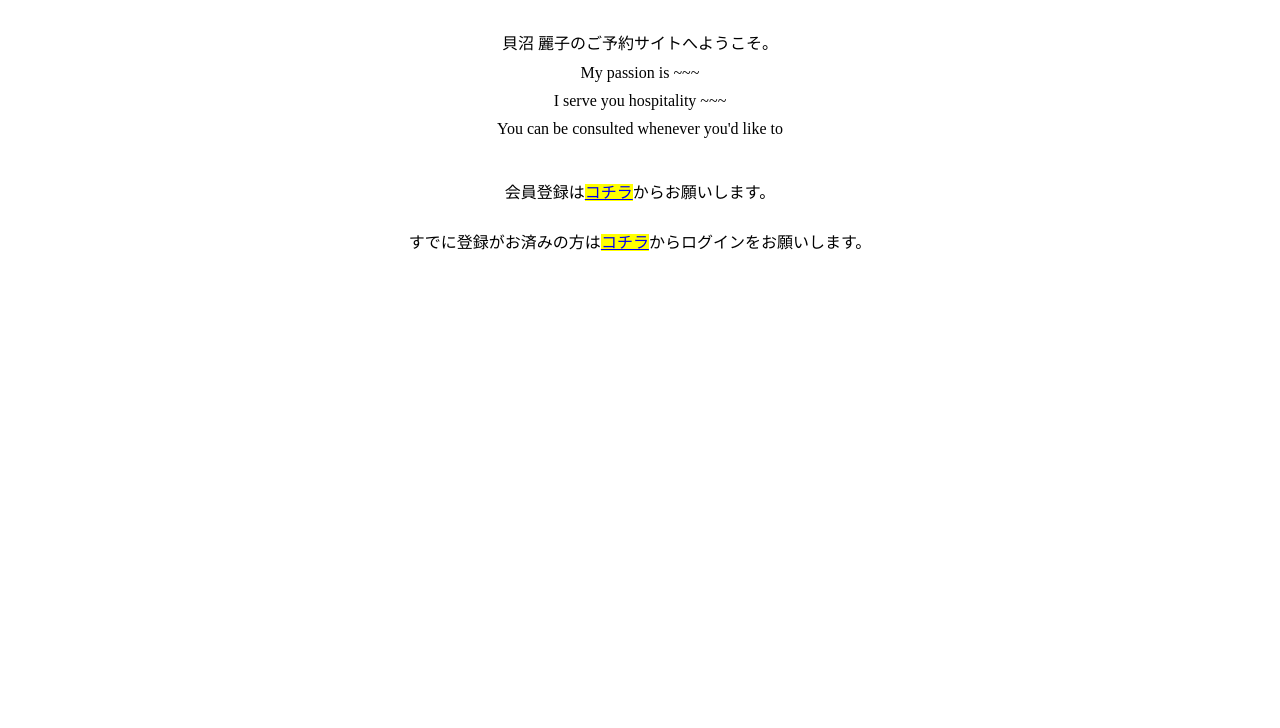
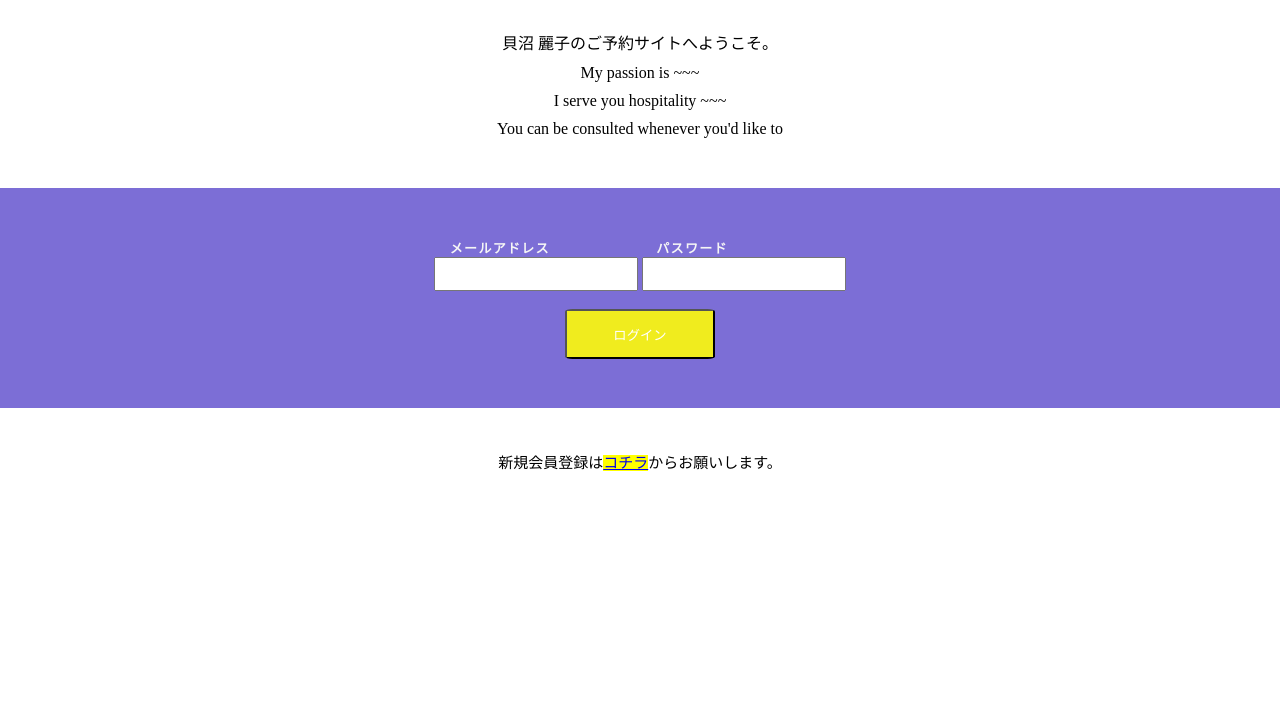
Before and after one commit to Parasiteneet/Reiko_reservation, a PHP site: page /register/index.php in a window 1280 px wide. Shown: the part 184-912 px from the top of the page. Run offline with PHP 8.4, Linux system fonts and the light colour scheme.

Commit message:
add login-page

```diff
--- a/css/style.css
+++ b/css/style.css
@@ -8,8 +8,7 @@ body {
   width: 100%;
 }
 
-
-
+/* index.php */
 .header-warapper {
   text-align: center;
   padding-top: 30px;
@@ -19,9 +18,60 @@ body {
   margin-top:10px;
 }
 
-.reserve-link {
+.login-container {
+  margin-top:50px;
+  height: 170px;
+  width: 100%;
+  background-color: rgb(124, 110, 214);
+  padding-top: 50px;
+  margin-left: auto;
+  margin-right: auto;
+  text-align: center;
+}
+
+.login-container label {
+  font-size: 13px;;
+  color:whitesmoke;
+  letter-spacing: 0.1em;
+  font-weight: bold;
+  padding-right: 8%;
+}
+
+
+
+
+#index-email {
+  height:30px;
+  width: 200px;
+  cursor: pointer;
+}
+
+#index-pin {
+  height:30px;
+  width: 200px;
+  cursor: pointer;
+}
+
+#index-login {
+  height: 50px;
+  width: 150px;
+  background: rgb(240, 236, 30);
+  border-radius: 5%;
+  cursor: pointer;
+  color:white;
+  display: block;
+  margin-left: auto;
+  margin-right: auto
+}
+
+.register-link {
   text-align: center;
   padding-top: 30px;
+  line-height: 50px;
+}
+
+.register-link p {
+  font-size: 15px;
 }
 
 #main-pic {
@@ -94,18 +144,10 @@ body {
 }
 
 
-.reserve-link {
-  line-height: 50px;
-  /*
-  height:100px;
-  width:500px;
-  border : 2px solid rgb(240, 144, 240); */
-
-}
-
 .back-color {
   background-color:yellow;
 }
+/* index.php */
 
 /* reserve.php */
 .requiredText {
--- a/register/index.php
+++ b/register/index.php
@@ -26,9 +26,23 @@ require('../app/dbconnect.php');
   </div>
 </header>
 <main>
-  <div class="reserve-link">
-    <p>会員登録は<span class="back-color"><a href="reserve.php">コチラ</a></span>からお願いします。</p>
-    <p>すでに登録がお済みの方は<span class="back-color"><a href="../login/login.php">コチラ</a></span>からログインをお願いします。</p>
+  <div class="login-container">
+    <form action="">
+      <label for="index-email" class="label1">メールアドレス</label>
+      <label for="index-pin" class="label2">パスワード</label>
+      <br>
+        <input type="email" name="email" id="index-email">
+        <input type="password" name="pin" id="index-pin">
+      </br>
+      <br>
+        <button type="submit" id="index-login">ログイン</button>
+      </br>
+    </form>
+  </div>
+
+  <div class="register-link">
+    <p>新規会員登録は<span class="back-color"><a href="reserve.php">コチラ</a></span>からお願いします。</p>
+    <!-- <p>すでに登録がお済みの方は<span class="back-color"><a href="../login/login.php">コチラ</a></span>からログインをお願いします。</p> -->
   </div>
 </main>
 
```
Also changed, not shown: register/reserve.php (+6 -5 lines).
